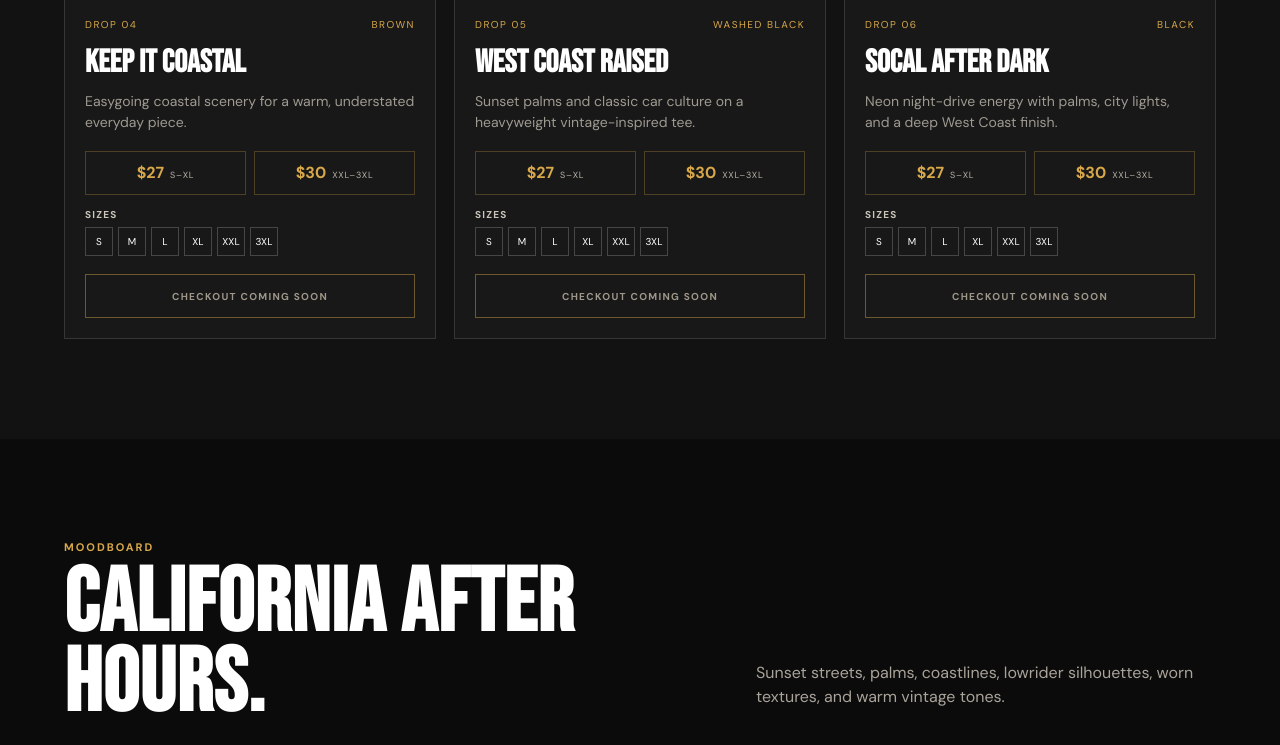
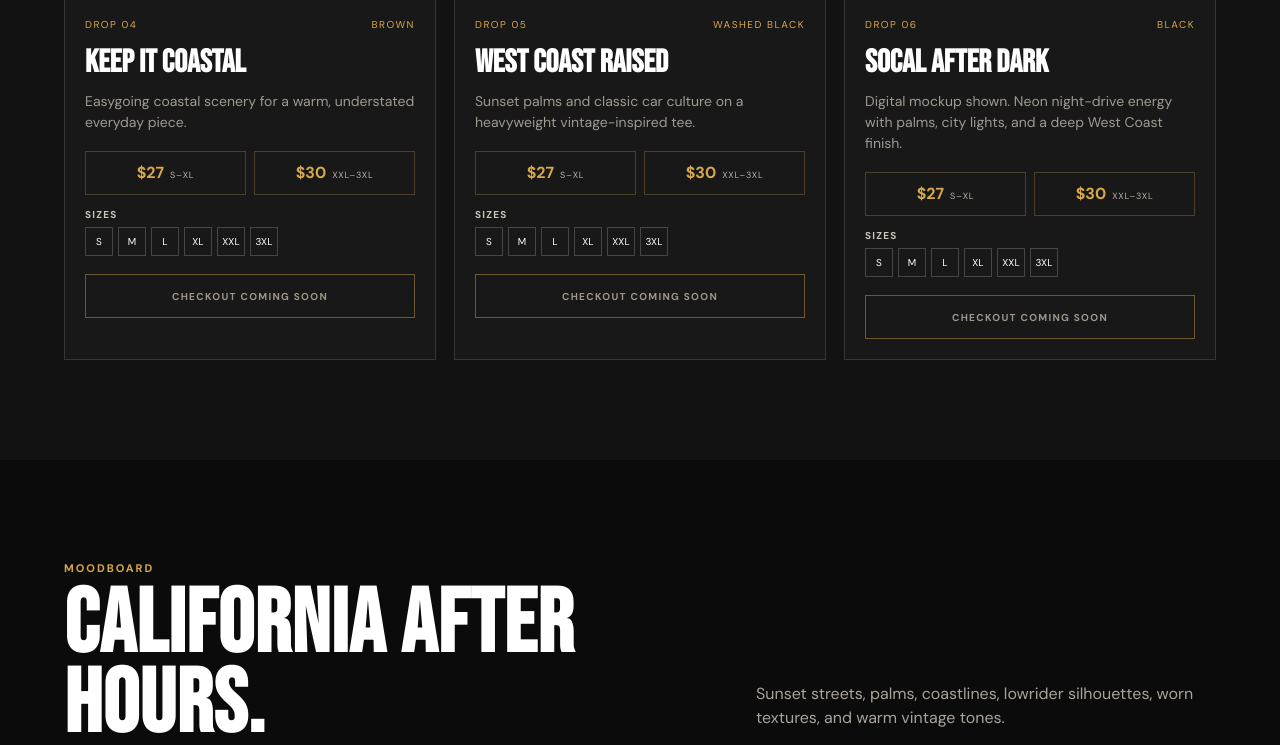
Before and after one commit to annonymous619/sundown-pacific-, a plain HTML site: page index.html in a window 1280 px wide. Shown: the part 2812-3557 px from the top of the page. Drawn offline with Linux system fonts and the light colour scheme.

Commit message:
Label SoCal After Dark mockup

```diff
--- a/index.html
+++ b/index.html
@@ -128,7 +128,7 @@
           <div class="product-info">
             <div class="product-meta"><span>Drop 06</span><span>Black</span></div>
             <h3>SoCal After Dark</h3>
-            <p>Neon night-drive energy with palms, city lights, and a deep West Coast finish.</p>
+            <p>Digital mockup shown. Neon night-drive energy with palms, city lights, and a deep West Coast finish.</p>
             <div class="product-pricing" aria-label="Pricing"><span><strong>$27</strong> S–XL</span><span><strong>$30</strong> XXL–3XL</span></div>
             <div class="size-row" aria-label="Available sizes"><b>Sizes</b><span>S</span><span>M</span><span>L</span><span>XL</span><span>XXL</span><span>3XL</span></div>
             <button class="product-button" type="button" disabled>Checkout coming soon</button>
```
